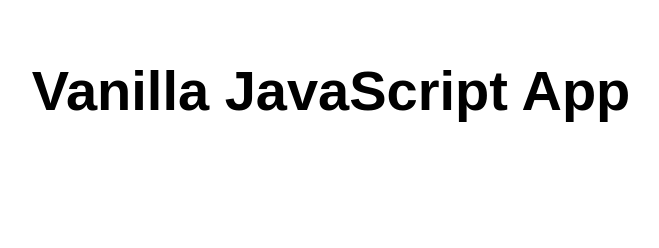
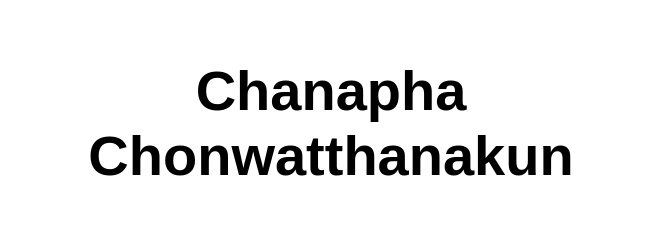
Before and after one commit to chanapha305-8/testkku, a website: page src/index.html in a window 1280 px wide. Shown: the whole page, without its empty margins (309-968 px from the left). Drawn offline with Linux system fonts and the light colour scheme.

Commit message:
Update index.html

```diff
--- a/src/index.html
+++ b/src/index.html
@@ -10,7 +10,7 @@
 
 <body>
   <main>
-    <h1>Vanilla JavaScript App</h1>
+    <h1>Chanapha Chonwatthanakun</h1>
   </main>
 </body>
 
```
